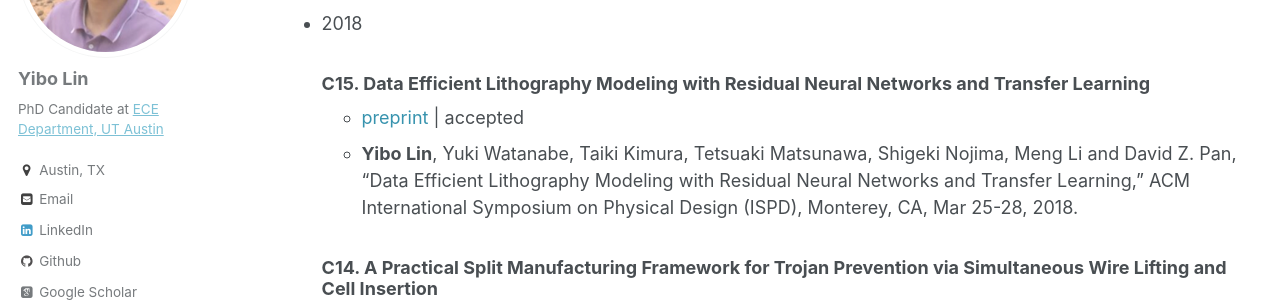
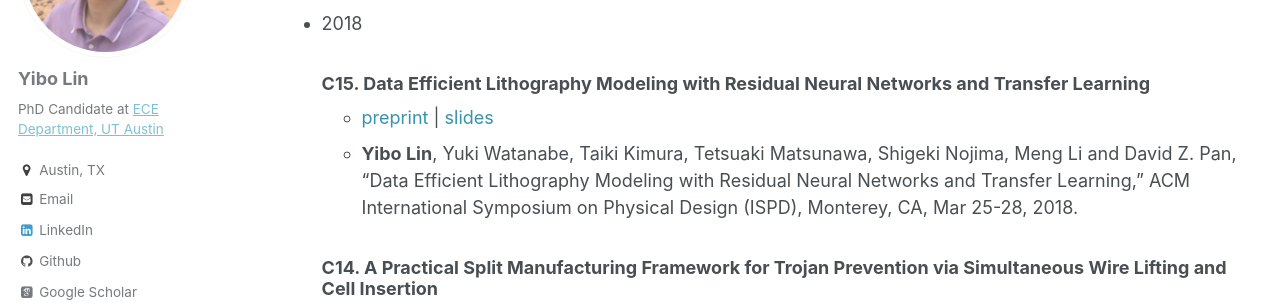
Before and after one commit to limbo018/limbo018.github.io, a Jekyll site: the page built from _pages/publications.md, in a window 1280 px wide and 900 px high, scrolled down 2572 px. Shown: the part 153-455 px from the top of the window. Built offline with Jekyll 4.4.1, drawn with Linux system fonts in a browser that asks for light colours; some web fonts are replaced.

Commit message:
add ispd2018 slides

```diff
--- a/_pages/publications.md
+++ b/_pages/publications.md
@@ -83,7 +83,7 @@
 * 2018
 
   ### C15. [Data Efficient Lithography Modeling with Residual Neural Networks and Transfer Learning](https://doi.org/10.1145/3177540.3178242)
-     * <a href="/publications/papers/DFM_ISPD2018_Lin.pdf" style="color:#3793ae">preprint</a> \| accepted
+     * <a href="/publications/papers/DFM_ISPD2018_Lin.pdf" style="color:#3793ae">preprint</a> \| <a href="/publications/papers/DFM_ISPD2018_Lin.slides.pptx" style="color:#3793ae">slides</a>
      * **Yibo Lin**, Yuki Watanabe, Taiki Kimura, Tetsuaki Matsunawa, Shigeki Nojima, Meng Li and David Z. Pan, "[Data Efficient Lithography Modeling with Residual Neural Networks and Transfer Learning](https://doi.org/10.1145/3177540.3178242)," ACM International Symposium on Physical Design (ISPD), Monterey, CA, Mar 25-28, 2018.
 
   ### C14. A Practical Split Manufacturing Framework for Trojan Prevention via Simultaneous Wire Lifting and Cell Insertion
--- a/ref/publications.bib
+++ b/ref/publications.bib
@@ -197,8 +197,8 @@
   day={25--28},
   address={Monterey, CA},
   publishlink={https://doi.org/10.1145/3177540.3178242},
-  annotateweb={([limbo018.github.io/papers/DFM_ISPD2018_Lin.pdf preprint])(accepted)},
-  annotatecv={(accepted)},
+  annotateweb={([limbo018.github.io/papers/DFM_ISPD2018_Lin.pdf preprint])([limbo018.github.io/papers/DFM_ISPD2018_Lin.slides.pptx slides])},
+  annotatecv={},
 }
 
 % ==== journal papers
```
Also changed, not shown: _includes/publications_cv.md (+1 -1 lines), 2 other files.
